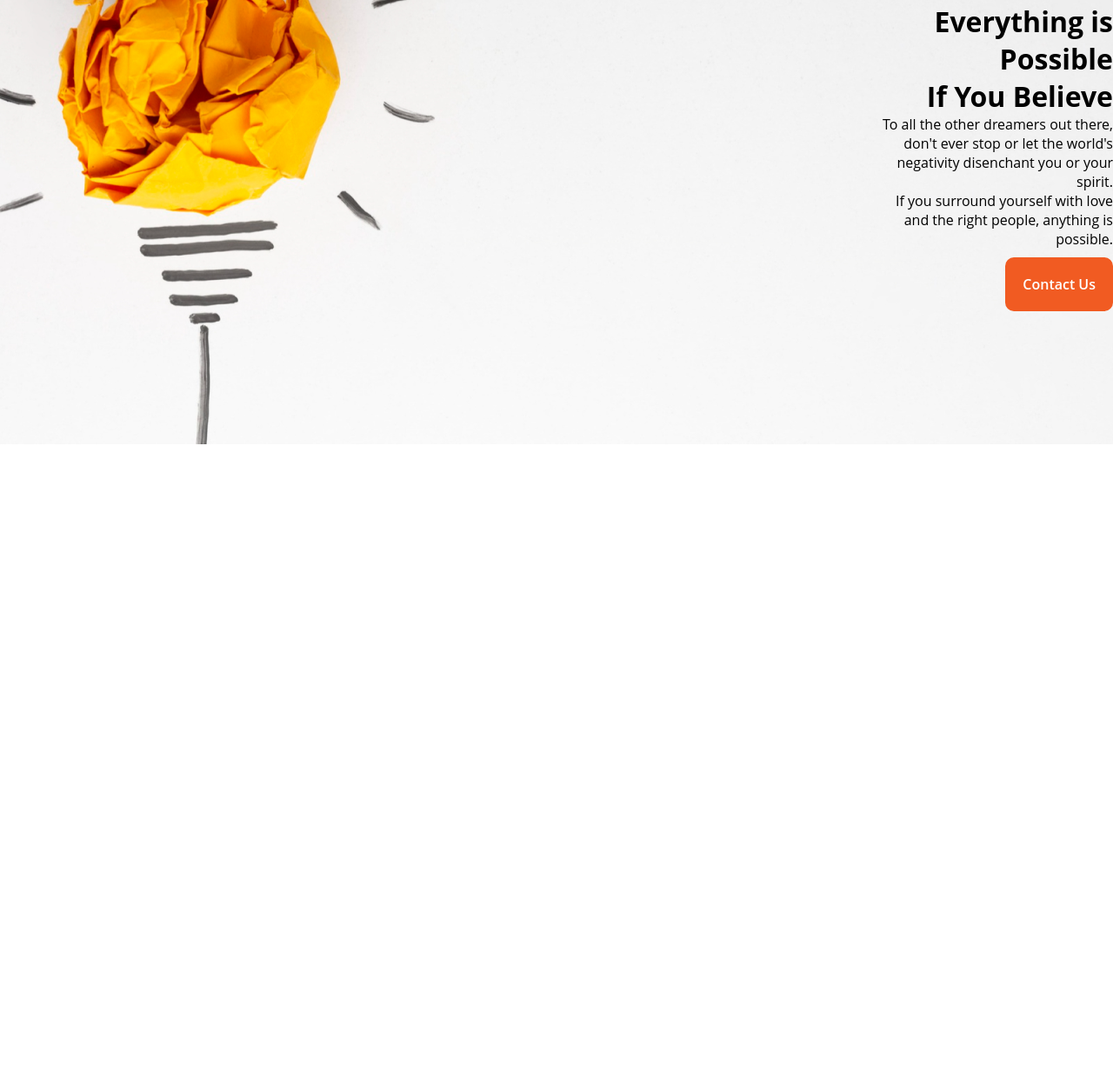
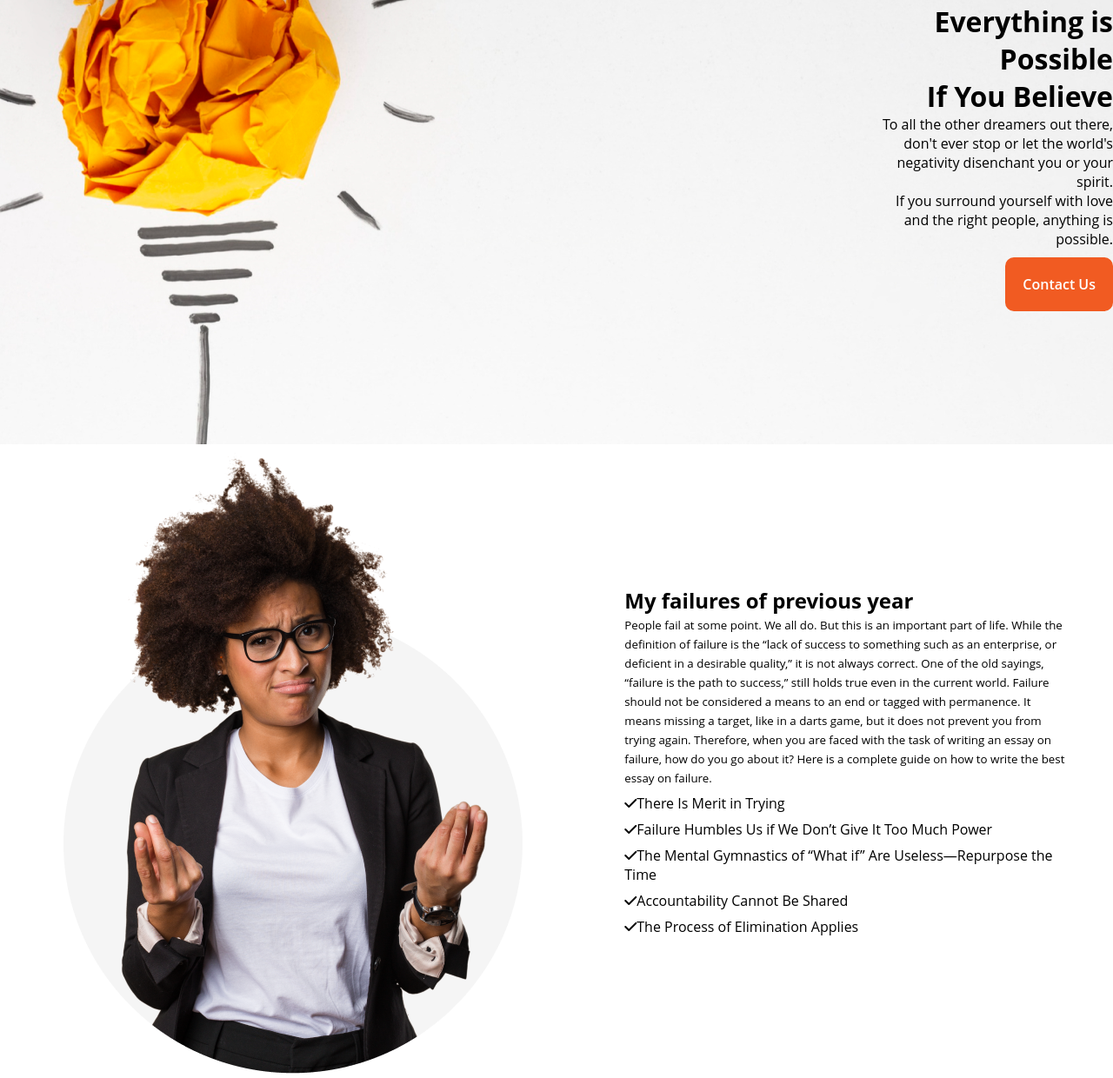
Before and after one commit to chinno0007/new-year-new-me, a plain HTML site: page index.html in a window 1280 px wide. Shown: the part 297-1537 px from the top of the page at 87% size. Before the commit the page ends 808 px from the top, so only its background shows below. Drawn offline with Linux system fonts and the light colour scheme.

Commit message:
Failures Section Added

```diff
--- a/Style/style.css
+++ b/Style/style.css
@@ -32,3 +32,23 @@ header {
     color: #FFFFFF;
 
 }
+
+/* Main Section Start */
+.year-review {
+    display: flex;
+    justify-content: space-around;
+    align-items: center;
+}
+
+.year-review-img img {
+    width: 100%;
+}
+
+.year-review-info {
+    width: 40%;
+}
+
+.Fails p {
+    margin-top: 8px;
+
+}
--- a/index.html
+++ b/index.html
@@ -6,10 +6,13 @@
     <meta http-equiv="X-UA-Compatible" content="IE=edge">
     <meta name="viewport" content="width=device-width, initial-scale=1.0">
     <title>Document</title>
+    <script src="https://kit.fontawesome.com/f6c59a4bb5.js" crossorigin="anonymous"></script>
     <link rel="stylesheet" href="Style/style.css">
+
 </head>
 
 <body>
+    <!-- Header Start -->
     <header>
         <div class="banner-info">
 
@@ -23,10 +26,39 @@
 
         </div>
     </header>
+    <!-- Header End -->
 
+    <!-- Main Start -->
     <main>
+        <section class="year-review">
+            <div class="year-review-img">
+                <img src="images/person.png" alt="">
+            </div>
+            <div class="year-review-info">
+                <h1>My failures of previous year</h1>
+                <p><small>People fail at some point. We all do. But this is an important part of life. While the
+                        definition of failure is the “lack of success to something such as an enterprise, or deficient
+                        in a desirable quality,” it is not always correct. One of the old sayings, “failure is the path
+                        to success,” still holds true even in the current world. Failure should not be considered a
+                        means to an end or tagged with permanence. It means missing a target, like in a darts game, but
+                        it does not prevent you from trying again. Therefore, when you are faced with the task of
+                        writing an essay on failure, how do you go about it? Here is a complete guide on how to write
+                        the best essay on failure.</small></p>
 
+                <div class="Fails">
+                    <p><i class="fa-solid fa-check"></i>There Is Merit in Trying</p>
+                    <p><i class="fa-solid fa-check"></i>Failure Humbles Us if We Don’t Give It Too Much Power</p>
+                    <p><i class="fa-solid fa-check"></i>The Mental Gymnastics of “What if” Are Useless—Repurpose the
+                        Time</p>
+                    <p><i class="fa-solid fa-check"></i>Accountability Cannot Be Shared</p>
+                    <p><i class="fa-solid fa-check"></i>The Process of Elimination Applies</p>
+                </div>
+
+            </div>
+        </section>
+        <!-- My Plan Section Start -->
     </main>
+    <!-- Main End -->
 </body>
 
 </html>
```
